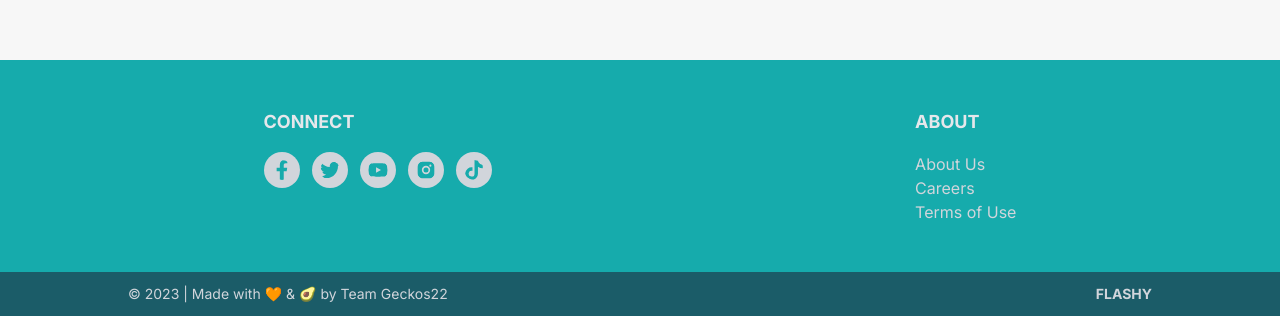
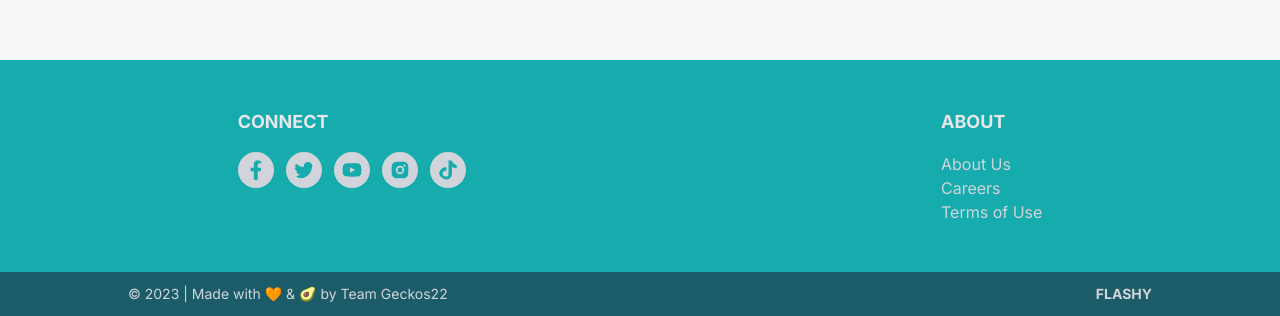
Before and after one commit to chingu-voyages/v42-geckos-team-22, a React (Vite) app: page / in a window 1280 px wide. Shown: the part 836-1152 px from the top of the page. Built offline with nearby package versions, Linux system fonts and the light colour scheme.

Commit message:
update: layout

```diff
--- a/src/App.jsx
+++ b/src/App.jsx
@@ -1,6 +1,6 @@
 import React from "react";
 import Header from "./components/Header";
-import Footer from "./components/Footer/Footer";
+import Footer from "./components/Footer";
 import Home from "../src/pages/Home";
 import Game from "../src/pages/Game";
 import FAQ from "../src/pages/FAQ";
--- a/src/components/Footer/Footer.jsx
+++ b/src/components/Footer.jsx
@@ -5,12 +5,9 @@ import { RiInstagramFill } from "react-icons/ri";
 function Footer() {
   return (
     <footer className="w-screen bg-turquoise text-gray-300">
-      <div className="w-full pt-12 md:flex md:flex-row md:justify-evenly md:px-40 md:pb-12">
-        <div className="md:mr-80 md:flex md:flex-col">
-          <div className="mb-10 flex flex-col items-center justify-center gap-y-4 md:mb-0 md:items-start">
-            <h2 className="text-lg font-bold uppercase text-gray-200">
-              connect
-            </h2>
+      <div className="w-full pt-12 md:flex md:flex-row md:justify-around md:pb-12">
+        <div className="mb-10 flex flex-col items-center justify-center gap-y-4 md:mb-0 md:items-start md:justify-start">
+          <h2 className="text-lg font-bold uppercase text-gray-200">connect</h2>
           <div className="flex flex-row gap-x-3">
             <span>
               <FaFacebookF className="socialIcons" />
@@ -27,7 +24,6 @@ function Footer() {
             <span>
               <FaTiktok className="socialIcons" />
             </span>
-            </div>
           </div>
         </div>
 
```
Lines whose indentation alone changed are shown as unchanged.
